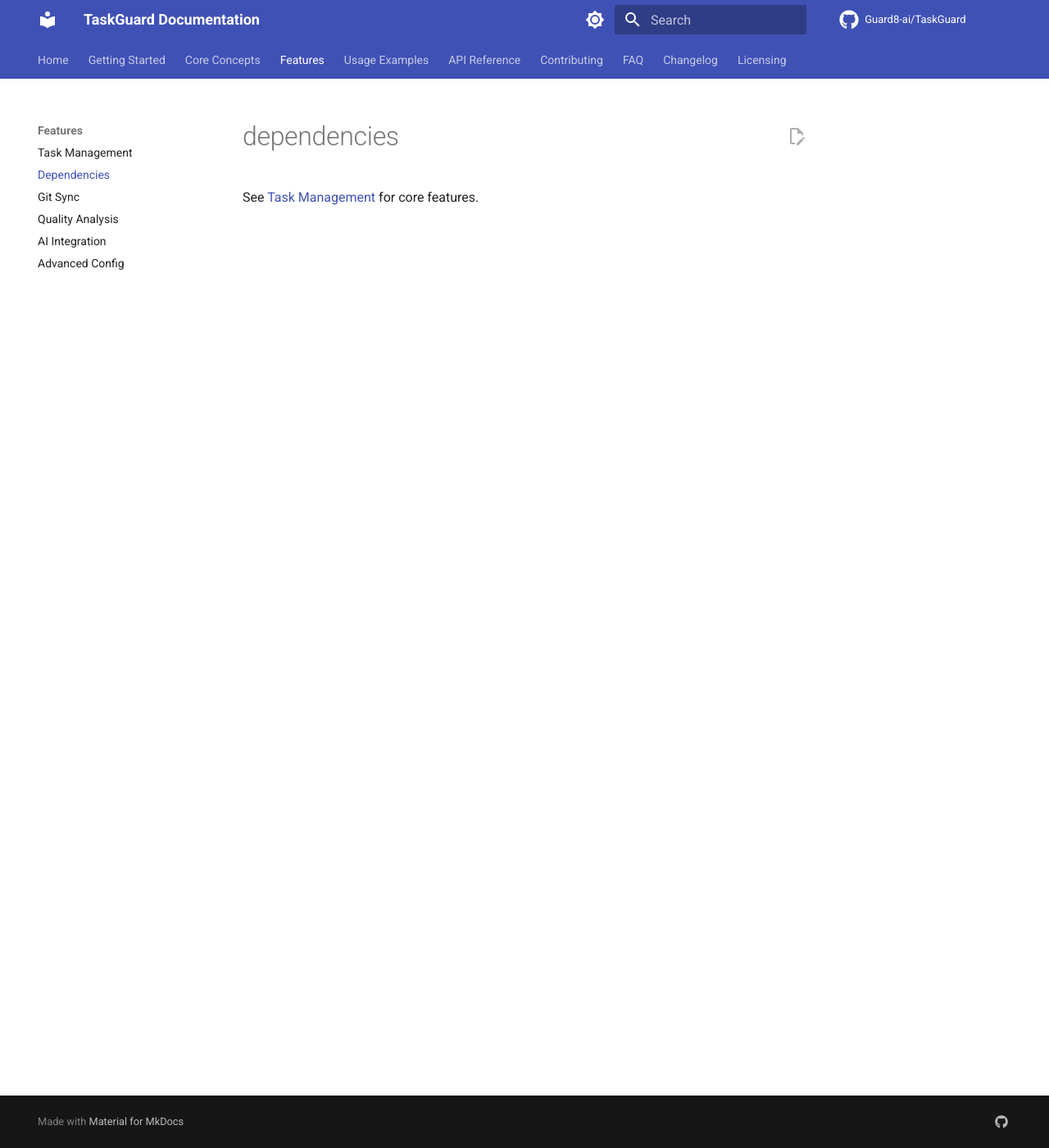
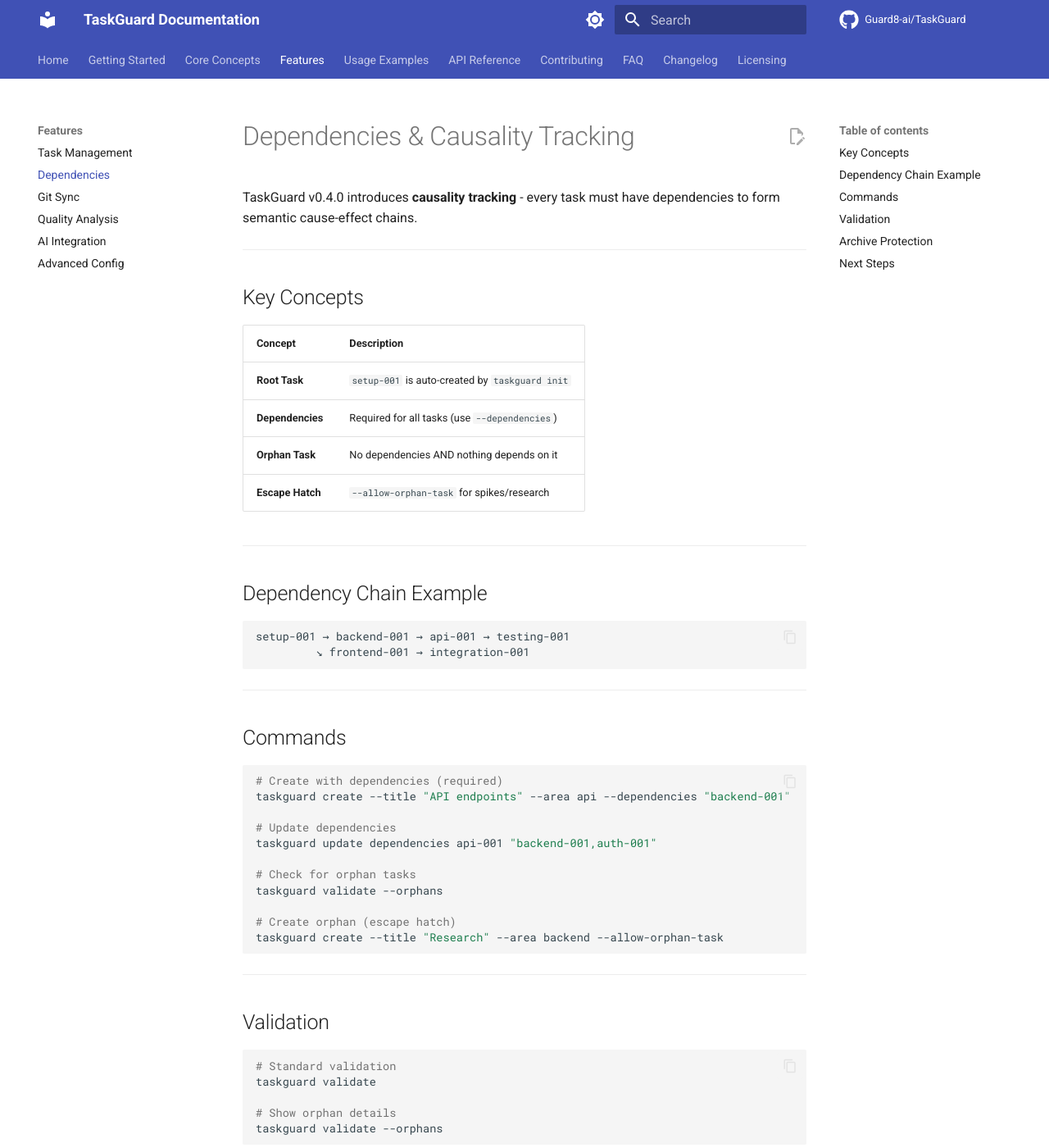
Before and after one commit to Guard8-ai/TaskGuard, an MkDocs documentation site: the page built from docs/features/dependencies.md, in a window 1280 px wide and 1400 px high. Shown: the whole window at 82% size. Built offline with MkDocs 1.6.1 and Material for MkDocs 9.7.7, drawn with Linux system fonts in a browser that asks for light colours; comment, search, counter and statistics services are not loaded; the version menu is left out; some of the changed text lies outside the part shown.

Commit message:
docs: Update ReadTheDocs for v0.4.0 causality tracking
- docs/index.md: Update version, examples with --dependencies
- docs/features/dependencies.md: Full causality tracking documentation
- docs/features/task-management.md: Add v0.4.0 create examples

🤖 Generated with [Claude Code](https://claude.com/claude-code)

Co-Authored-By: Claude Opus 4.5 <noreply@anthropic.com>

````diff
--- a/docs/features/dependencies.md
+++ b/docs/features/dependencies.md
@@ -1,2 +1,77 @@
-# dependencies
-See [Task Management](task-management.md) for core features.
+# Dependencies & Causality Tracking
+
+TaskGuard v0.4.0 introduces **causality tracking** - every task must have dependencies to form semantic cause-effect chains.
+
+---
+
+## Key Concepts
+
+| Concept | Description |
+|---------|-------------|
+| **Root Task** | `setup-001` is auto-created by `taskguard init` |
+| **Dependencies** | Required for all tasks (use `--dependencies`) |
+| **Orphan Task** | No dependencies AND nothing depends on it |
+| **Escape Hatch** | `--allow-orphan-task` for spikes/research |
+
+---
+
+## Dependency Chain Example
+
+```
+setup-001 → backend-001 → api-001 → testing-001
+         ↘ frontend-001 → integration-001
+```
+
+---
+
+## Commands
+
+```bash
+# Create with dependencies (required)
+taskguard create --title "API endpoints" --area api --dependencies "backend-001"
+
+# Update dependencies
+taskguard update dependencies api-001 "backend-001,auth-001"
+
+# Check for orphan tasks
+taskguard validate --orphans
+
+# Create orphan (escape hatch)
+taskguard create --title "Research" --area backend --allow-orphan-task
+```
+
+---
+
+## Validation
+
+```bash
+# Standard validation
+taskguard validate
+
+# Show orphan details
+taskguard validate --orphans
+```
+
+**Orphan = task with no dependencies AND nothing depends on it** (except `setup-001`).
+
+---
+
+## Archive Protection
+
+Tasks with active dependents cannot be archived:
+
+```bash
+$ taskguard archive
+⚠️  Cannot archive backend-001 - active tasks depend on it:
+   - api-001
+   - testing-001
+```
+
+Complete dependent tasks first, then archive.
+
+---
+
+## Next Steps
+
+- [Task Management](task-management.md) - Core commands
+- [Git Sync](git-sync.md) - Git integration
````
Also changed, not shown: docs/features/task-management.md (+12 -6 lines), docs/index.md (+8 -7 lines).
